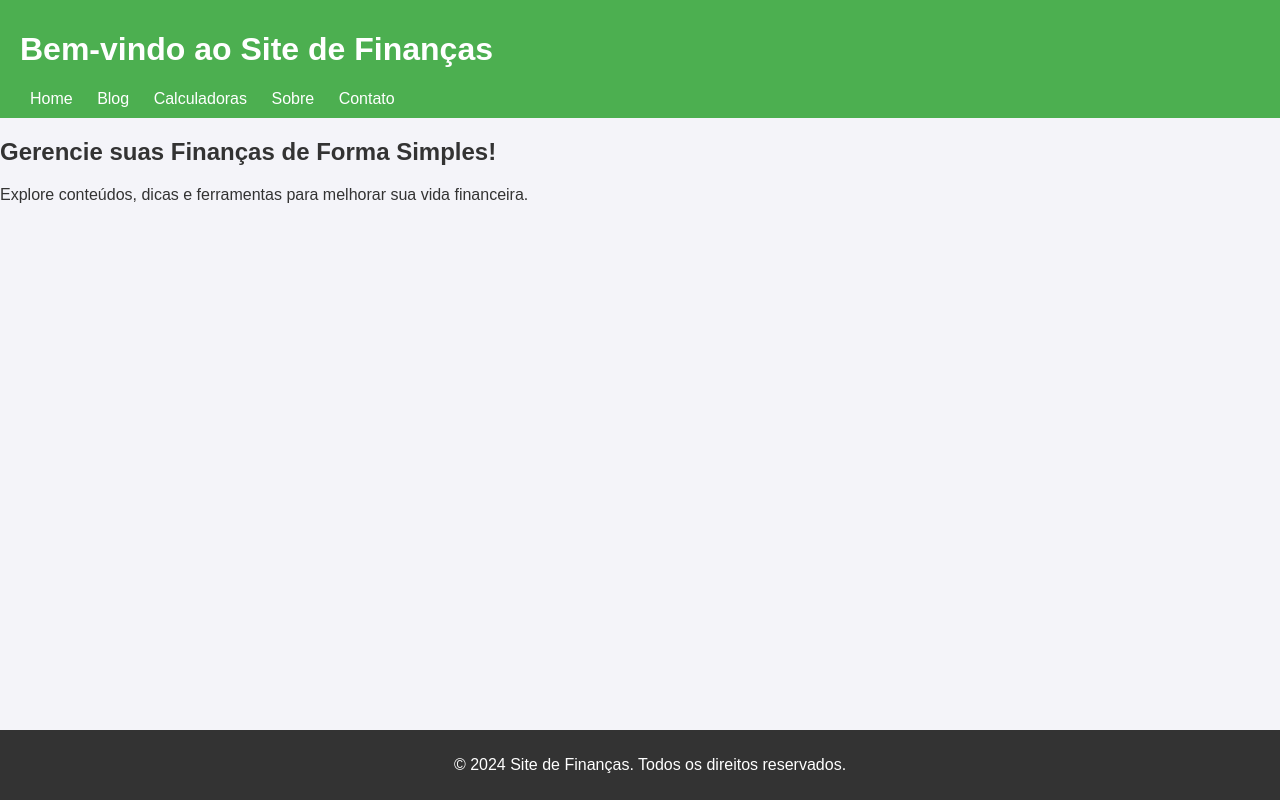
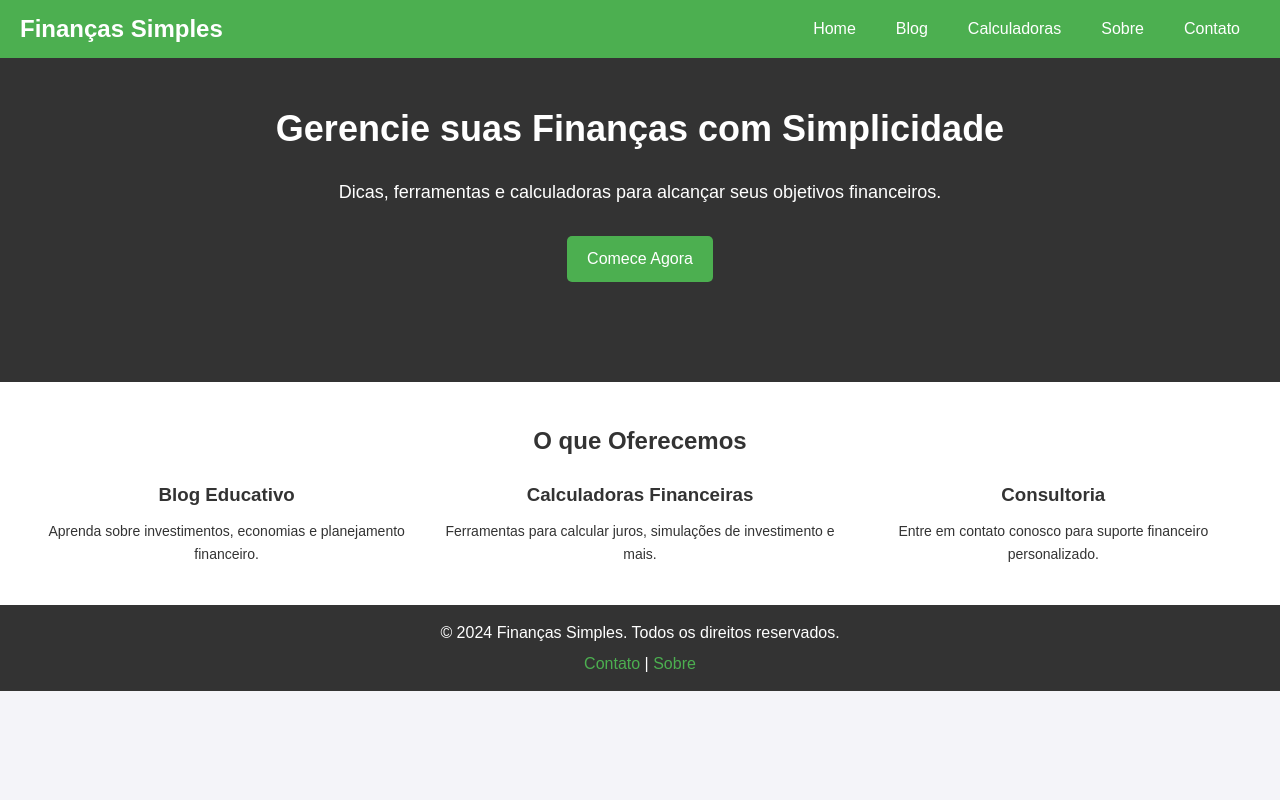
Before and after one commit to gilsonbs/site-financas, a plain HTML site: page templates/index.html in a window 1280 px wide. Drawn offline with Linux system fonts and the light colour scheme.

Commit message:
atualização de layout, estilisando o css do site, adicionando o hero ao layout

```diff
--- a/static/css/style.css
+++ b/static/css/style.css
@@ -1,29 +1,122 @@
+/* Reset */
+* {
+    margin: 0;
+    padding: 0;
+    box-sizing: border-box;
+}
+
+/* Estilo geral */
 body {
     font-family: Arial, sans-serif;
-    margin: 0;
-    padding: 0;
+    line-height: 1.6;
     background-color: #f4f4f9;
     color: #333;
 }
+
+/* Cabeçalho */
 header {
     background-color: #4CAF50;
     color: white;
+    padding: 10px 0;
+    position: fixed;
+    top: 0;
+    width: 100%;
+    z-index: 1000;
+}
+header .container {
+    display: flex;
+    justify-content: space-between;
+    align-items: center;
+    padding: 0 20px;
+}
+header .logo {
+    font-size: 24px;
+    font-weight: bold;
+}
+header nav ul {
+    list-style: none;
+    display: flex;
+}
+header nav ul li {
+    margin: 0 10px;
+}
+header nav ul li a {
+    color: white;
+    text-decoration: none;
+    padding: 5px 10px;
+    border-radius: 5px;
+}
+header nav ul li a:hover {
+    background-color: #45a049;
+}
+
+/* Hero Section */
+.hero {
+    background-color: #333;
+    color: white;
+    text-align: center;
+    padding: 100px 20px;
+}
+.hero h1 {
+    font-size: 36px;
+    margin-bottom: 20px;
+}
+.hero p {
+    font-size: 18px;
+    margin-bottom: 30px;
+}
+.hero .btn {
+    display: inline-block;
+    background-color: #4CAF50;
+    color: white;
+    padding: 10px 20px;
+    text-decoration: none;
+    border-radius: 5px;
+}
+.hero .btn:hover {
+    background-color: #45a049;
+}
+
+/* Conteúdo Principal */
+.content {
+    padding: 40px 20px;
+    background-color: white;
+}
+.content h2 {
+    text-align: center;
+    margin-bottom: 20px;
+}
+.features {
+    display: flex;
+    justify-content: space-around;
+    margin-top: 20px;
+}
+.feature {
+    text-align: center;
+    flex: 1;
+    margin: 0 10px;
+}
+.feature h3 {
+    margin-bottom: 10px;
+}
+.feature p {
+    font-size: 14px;
+}
+
+/* Rodapé */
+footer {
+    background-color: #333;
+    color: white;
+    text-align: center;
     padding: 10px 20px;
 }
-nav a {
-    color: white;
-    margin: 0 10px;
+footer p {
+    margin: 5px 0;
+}
+footer a {
+    color: #4CAF50;
     text-decoration: none;
 }
-nav a:hover {
+footer a:hover {
     text-decoration: underline;
 }
-footer {
-    text-align: center;
-    padding: 10px;
-    background-color: #333;
-    color: white;
-    position: fixed;
-    bottom: 0;
-    width: 100%;
-}
--- a/templates/index.html
+++ b/templates/index.html
@@ -7,22 +7,60 @@
     <link rel="stylesheet" href="/static/css/style.css">
 </head>
 <body>
+    <!-- Cabeçalho -->
     <header>
-        <h1>Bem-vindo ao Site de Finanças</h1>
-        <nav>
-            <a href="/">Home</a>
-            <a href="/blog">Blog</a>
-            <a href="/calculadoras">Calculadoras</a>
-            <a href="/sobre">Sobre</a>
-            <a href="/contato">Contato</a>
-        </nav>
+        <div class="container">
+            <div class="logo">Finanças Simples</div>
+            <nav>
+                <ul>
+                    <li><a href="/">Home</a></li>
+                    <li><a href="/blog">Blog</a></li>
+                    <li><a href="/calculadoras">Calculadoras</a></li>
+                    <li><a href="/sobre">Sobre</a></li>
+                    <li><a href="/contato">Contato</a></li>
+                </ul>
+            </nav>
+        </div>
     </header>
+
+    <!-- Seção de Destaque -->
+    <section class="hero">
+        <div class="container">
+            <h1>Gerencie suas Finanças com Simplicidade</h1>
+            <p>Dicas, ferramentas e calculadoras para alcançar seus objetivos financeiros.</p>
+            <a href="/calculadoras" class="btn">Comece Agora</a>
+        </div>
+    </section>
+
+    <!-- Conteúdo Principal -->
     <main>
-        <h2>Gerencie suas Finanças de Forma Simples!</h2>
-        <p>Explore conteúdos, dicas e ferramentas para melhorar sua vida financeira.</p>
+        <section class="content">
+            <div class="container">
+                <h2>O que Oferecemos</h2>
+                <div class="features">
+                    <div class="feature">
+                        <h3>Blog Educativo</h3>
+                        <p>Aprenda sobre investimentos, economias e planejamento financeiro.</p>
+                    </div>
+                    <div class="feature">
+                        <h3>Calculadoras Financeiras</h3>
+                        <p>Ferramentas para calcular juros, simulações de investimento e mais.</p>
+                    </div>
+                    <div class="feature">
+                        <h3>Consultoria</h3>
+                        <p>Entre em contato conosco para suporte financeiro personalizado.</p>
+                    </div>
+                </div>
+            </div>
+        </section>
     </main>
+
+    <!-- Rodapé -->
     <footer>
-        <p>&copy; 2024 Site de Finanças. Todos os direitos reservados.</p>
+        <div class="container">
+            <p>&copy; 2024 Finanças Simples. Todos os direitos reservados.</p>
+            <p><a href="/contato">Contato</a> | <a href="/sobre">Sobre</a></p>
+        </div>
     </footer>
 </body>
 </html>
```
Also changed, not shown: templates/blog.html (added, +28 -0 lines), templates/calculadoras.html (added, +28 -0 lines), templates/contato.html (added, +28 -0 lines), templates/sobre.html (added, +28 -0 lines), 1 other file.
